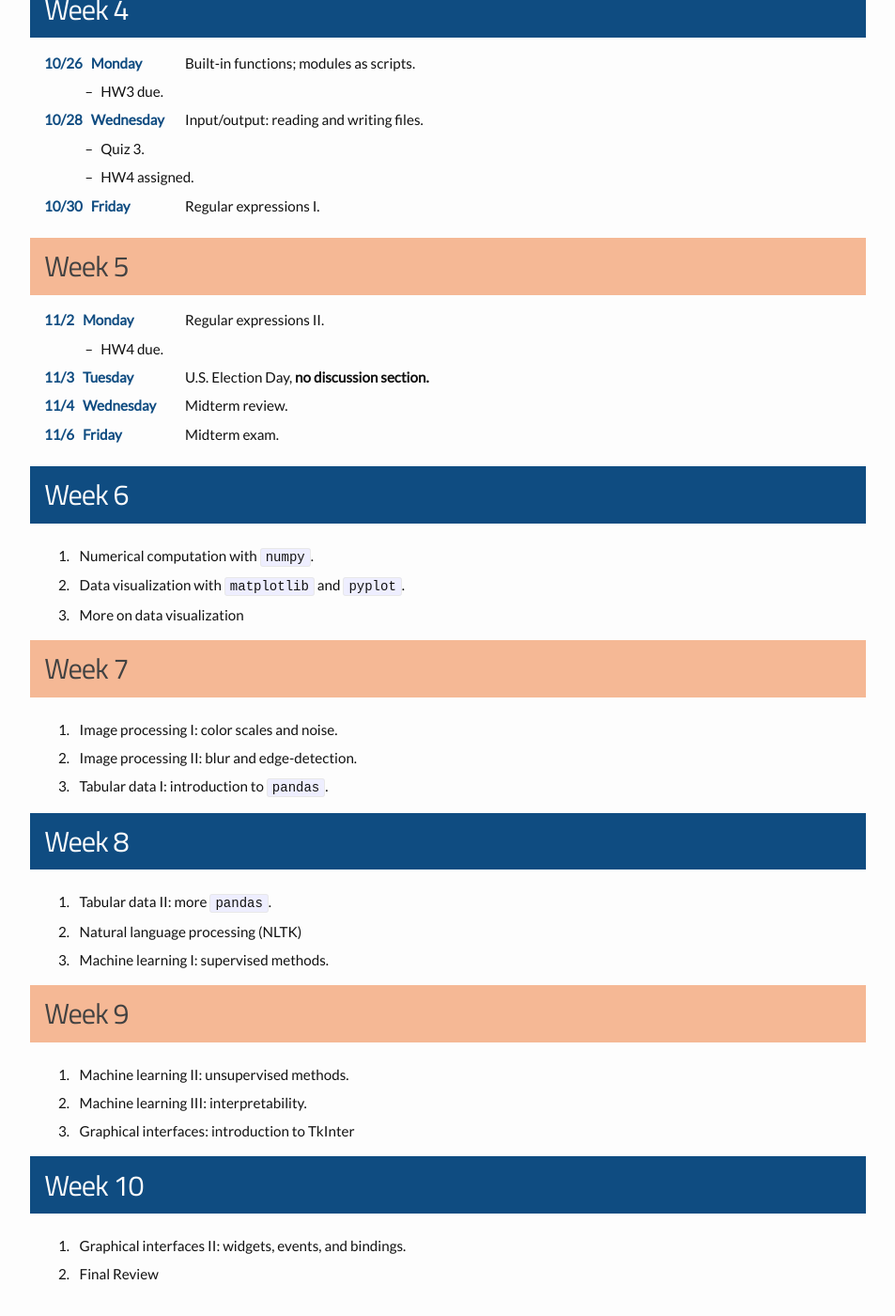
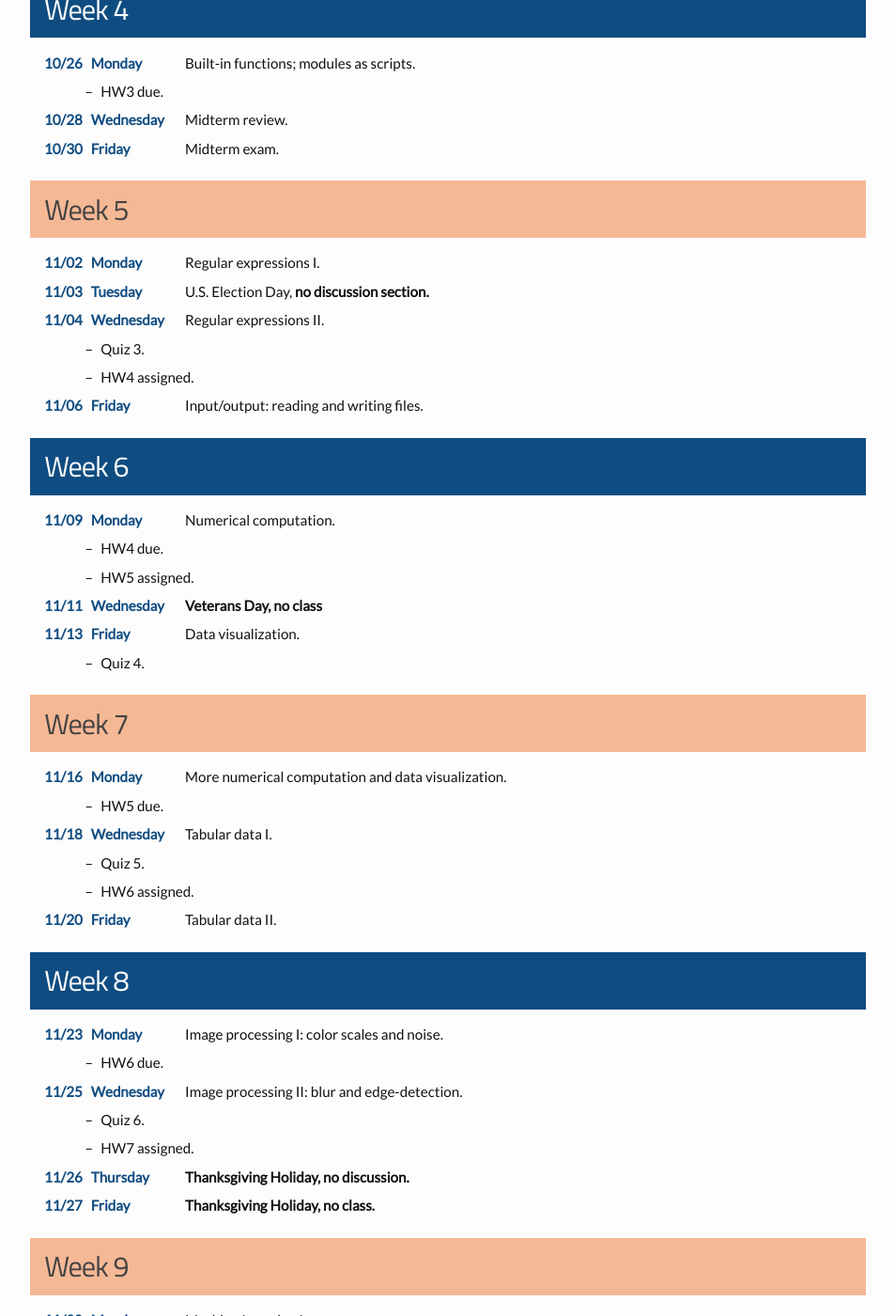
Before and after one commit to PhilChodrow/PIC16A, a Jekyll site: the page built from schedule.md, in a window 1280 px wide and 1400 px high, scrolled down 1140 px. Shown: the whole window at 94% size, without its empty margins (163-1116 px from the left). Built offline with Jekyll 4.4.1, drawn with Linux system fonts in a browser that asks for light colours; nearby versions of some CDN libraries; some of the changed text lies outside the part shown.

Commit message:
complete provisional schedule

```diff
--- a/schedule.md
+++ b/schedule.md
@@ -12,20 +12,20 @@ All assignments, including homework and quizzes, are due at 11:59pm, Pacific Tim
 </dl>
 
 <dl>
-    <dt>10/1 &nbsp; Thursday</dt>
+    <dt>10/01 &nbsp; Thursday</dt>
     <dd>Install <a ref="https://docs.anaconda.com/anaconda/user-guide/getting-started/"> Anaconda. </a></dd>
-    <dt> 10/2 &nbsp; Friday</dt>
-    <dl>Data types, binary operators, and lists.</dl>
+    <dt> 10/02 &nbsp; Friday</dt>
+    <dl>Welcome to PIC16A!</dl>
 </dl>
 
 <div class="fancy-h1-inverse"> Week 1 </div>
 
 <dl>
-    <dt>10/5 &nbsp; Monday</dt>
+    <dt>10/05 &nbsp; Monday</dt>
     <dd>Data types, binary operators, and lists.</dd>
-    <dt>10/7 &nbsp; Wednesday</dt>
+    <dt>10/07 &nbsp; Wednesday</dt>
     <dd>Control flow: iteration and branching. &nbsp; <ul><li>HW1 assigned.</li></ul></dd>
-    <dt>10/9 &nbsp; Friday</dt>
+    <dt>10/09 &nbsp; Friday</dt>
     <dd>Collections: dictionaries, tuples, and sets. </dd>
 </dl>
 
@@ -80,58 +80,138 @@ All assignments, including homework and quizzes, are due at 11:59pm, Pacific Tim
         </ul>
     </dd>
     <dt>10/28 &nbsp; Wednesday</dt>
-    <dd>Input/output: reading and writing files.
-        <ul>
-            <li>Quiz 3.</li>
-            <li>HW4 assigned.</li>
-        </ul>
-    </dd>
+    <dd>Midterm review.</dd>
     <dt>10/30 &nbsp; Friday</dt>
-    <dd>Regular expressions I.</dd>
+    <dd>Midterm exam.</dd>
 </dl>
 
 <div class="fancy-h1-inverse"> Week 5 </div>
 
 <dl>
-    <dt>11/2 &nbsp; Monday</dt>
+    <dt>11/02 &nbsp; Monday</dt>
+    <dd>Regular expressions I.</dd>
+    <dt>11/03 &nbsp; Tuesday</dt>
+    <dd>U.S. Election Day, <b>no discussion section.</b></dd>
+    <dt>11/04 &nbsp; Wednesday</dt>
     <dd>Regular expressions II.
         <ul>
-            <li>HW4 due.</li>
+            <li>Quiz 3. </li>
+            <li>HW4 assigned.</li>
         </ul>
     </dd>
-    <dt>11/3 &nbsp; Tuesday</dt>
-    <dd>U.S. Election Day, <b>no discussion section.</b></dd>
-    <dt>11/4 &nbsp; Wednesday</dt>
-    <dd>Midterm review.</dd>
-    <dt>11/6 &nbsp; Friday</dt>
-    <dd>Midterm exam.</dd>
+    <dt>11/06 &nbsp; Friday</dt>
+    <dd>Input/output: reading and writing files.
+    </dd>
 </dl>
 
 <div class="fancy-h1"> Week 6 </div>
 
-1. Numerical computation with `numpy`.
-2. Data visualization with `matplotlib` and `pyplot`.
-3. More on data visualization
+<dl>
+    <dt>11/09 &nbsp; Monday</dt>
+    <dd>Numerical computation.
+        <ul>
+            <li>HW4 due.</li>
+            <li>HW5 assigned.</li>
+        </ul>
+    </dd>
+    <dt>11/11 &nbsp; Wednesday</dt>
+    <dd><b>Veterans Day, no class</b></dd>
+    <dt>11/13 &nbsp; Friday</dt>
+    <dd>Data visualization.
+        <ul>
+            <li>Quiz 4.</li>
+        </ul>
+    </dd>
+
+</dl>
+
+
 
 <div class="fancy-h1-inverse"> Week 7 </div>
 
-1. Image processing I: color scales and noise.
-2. Image processing II: blur and edge-detection.
-3. Tabular data I: introduction to `pandas`.
+<dl>
+    <dt>11/16 &nbsp; Monday</dt>
+    <dd>More numerical computation and data visualization.
+        <ul>
+            <li>HW5 due.</li>
+        </ul>
+    </dd>
+    <dt>11/18 &nbsp; Wednesday</dt>
+    <dd>Tabular data I.
+        <ul>
+            <li>Quiz 5.</li>
+            <li>HW6 assigned.</li>
+        </ul>
+    </dd>
+    <dt>11/20 &nbsp; Friday</dt>
+    <dd>Tabular data II.
+    </dd>
+</dl>
 
 <div class="fancy-h1"> Week 8 </div>
 
-1. Tabular data II: more `pandas`.
-2. Natural language processing (NLTK)
-3. Machine learning I: supervised methods.
+<dl>
+    <dt>11/23 &nbsp; Monday</dt>
+    <dd>Image processing I: color scales and noise.
+        <ul>
+            <li>HW6 due.</li>
+        </ul>
+    </dd>
+    <dt>11/25 &nbsp; Wednesday</dt>
+    <dd>Image processing II: blur and edge-detection.
+        <ul>
+            <li>Quiz 6.</li>
+            <li>HW7 assigned.</li>
+        </ul>
+    </dd>
+    <dt>11/26 &nbsp; Thursday</dt>
+    <dd><b>Thanksgiving Holiday, no discussion.</b></dd>
+    <dt>11/27 &nbsp; Friday</dt>
+    <dd><b>Thanksgiving Holiday, no class.</b></dd>
+</dl>
 
 <div class="fancy-h1-inverse"> Week 9 </div>
 
-1. Machine learning II: unsupervised methods.
-2. Machine learning III: interpretability.
-3. Graphical interfaces: introduction to TkInter
+
+<dl>
+    <dt>11/30 &nbsp; Monday</dt>
+    <dd>Machine Learning I.
+        <ul>
+            <li>HW7 due.</li>
+        </ul>
+    </dd>
+    <dt>12/02 &nbsp; Wednesday</dt>
+    <dd>Machine Learning II.
+        <ul>
+            <li>Quiz 7.</li>
+            <li>HW8 assigned.</li>
+        </ul>
+    </dd>
+    <dt>12/04 &nbsp; Friday</dt>
+    <dd>Machine Learning III.
+    </dd>
+</dl>
 
 <div class="fancy-h1"> Week 10 </div>
 
-1. Graphical interfaces II: widgets, events, and bindings.
-2. Final Review
+<dl>
+    <dt>12/07 &nbsp; Monday</dt>
+    <dd>Natural language processing.
+        <ul>
+            <li>HW8 due.</li>
+        </ul>
+    </dd>
+    <dt>12/09 &nbsp; Wednesday</dt>
+    <dd>Graphical interfaces.
+    </dd>
+    <dt>12/11 &nbsp; Friday</dt>
+    <dd>Final exam review.
+    <ul>
+    <li>Last day to submit extra credit essays.</li>
+    </ul>
+    </dd>
+</dl>
+
+# Final exam
+
+The final exam will take place on December 17th, 2020. You will have 3 hours to complete the final exam, and can take the exam at any time between 12:00am and 11:59pm on December 17th. This exam is open-book and open-notes.
```
